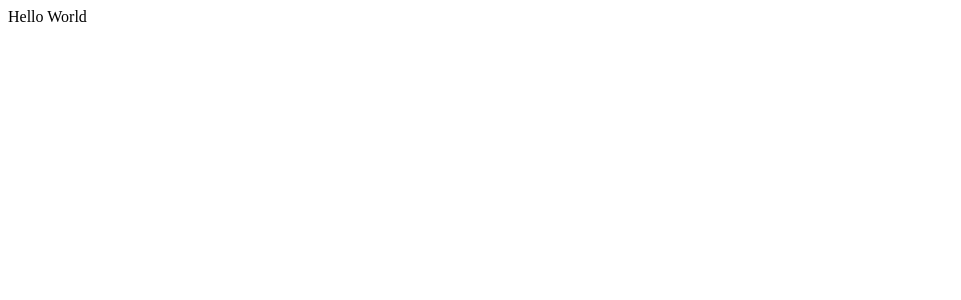
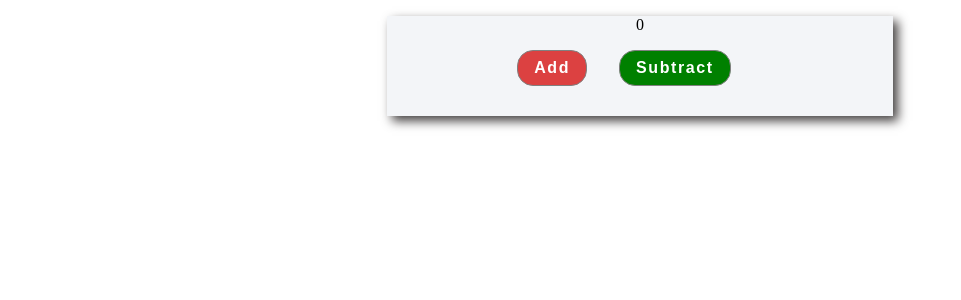
Before and after one commit to Sushant-Luitel/ReactCourse, a React (Vite) app: page / in a window 1280 px wide. Shown: the top 300 px of the page, without its empty margins (0-961 px from the left). Built offline with nearby package versions, Linux system fonts and the light colour scheme.

Commit message:
render the state of count variable

```diff
--- a/src/App.css
+++ b/src/App.css
@@ -0,0 +1,33 @@
+.container {
+  text-align: center;
+  width: 40%;
+  margin: 0 auto;
+  background-color: #f3f5f8;
+  box-shadow: 5px 5px 10px rgb(69, 66, 66);
+  min-height: 100px;
+}
+
+button {
+  padding: 0.5em 1em;
+  margin-right: 2em;
+  border-radius: 1em;
+  outline: none;
+  border: 0.3px solid gray;
+  color: white;
+  font-size: 1rem;
+  font-weight: bold;
+  letter-spacing: 0.1em;
+  cursor: pointer;
+  transition: opacity 0.5s;
+}
+button:hover {
+  opacity: 0.7;
+}
+
+.add-button {
+  background-color: rgb(220, 65, 65);
+}
+
+.sub-button {
+  background-color: green;
+}
--- a/src/App.jsx
+++ b/src/App.jsx
@@ -1,7 +1,32 @@
 import "./App.css";
+import { useState } from "react";
+function App() {
+  const [count, setCount] = useState(0);
 
-function App() {
-  return <>Hello World</>;
+  const handleAdd = () => {
+    setCount((count) => count + 1);
+  };
+  const handleSub = () => {
+    setCount((count) => count - 1);
+  };
+
+  return (
+    <div className="App">
+      <div className="container">
+        <p>{count}</p>
+        <button className="add-button" onClick={handleAdd}>
+          Add
+        </button>
+        <button
+          className="sub-button"
+          onClick={handleSub}
+          disabled={count === 0 ? true : false}
+        >
+          Subtract
+        </button>
+      </div>
+    </div>
+  );
 }
 
 export default App;
```
